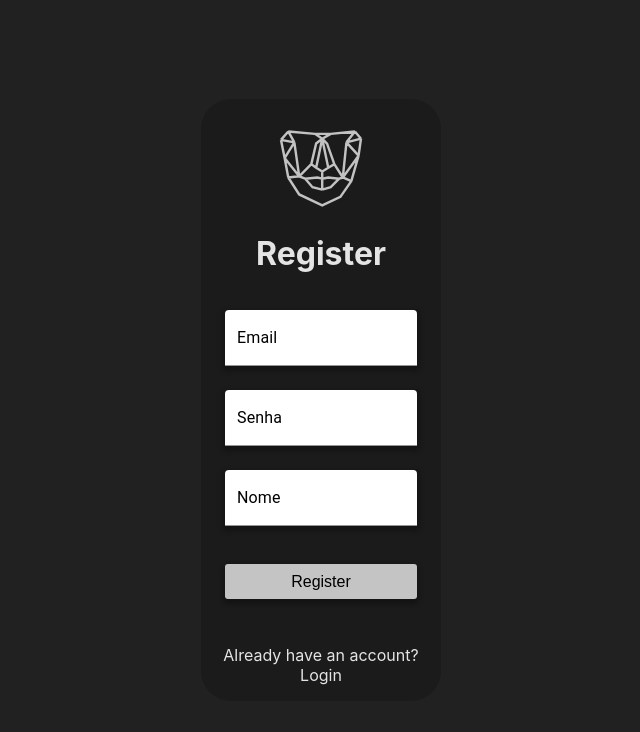
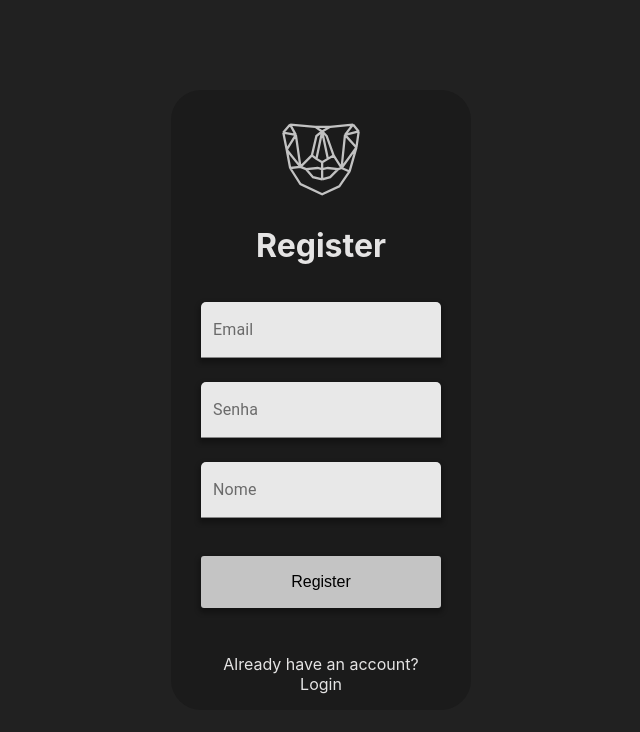
Before and after one commit to trotou/Capstone-Face-api, a React (Create React App) app: page /register in a window 1280 px wide. Shown: the top 732 px of the page, without its empty margins (319-959 px from the left). Built offline with nearby package versions, Linux system fonts and the light colour scheme.

Commit message:
Padronizando bordas - Fix TextField

```diff
--- a/package.json
+++ b/package.json
@@ -24,6 +24,7 @@
         "react-multi-carousel": "^2.6.2",
         "react-player": "^2.9.0",
         "react-router-dom": "^5.2.0",
+        "react-video-thumbnail": "0.1.3",
         "react-scripts": "4.0.3",
         "react-use-faceapi": "^1.0.1",
         "styled-components": "^5.2.3",
--- a/src/Helpers/makeStyles/index.js
+++ b/src/Helpers/makeStyles/index.js
@@ -1,6 +1,21 @@
 import { makeStyles } from '@material-ui/core';
 
 // --------------------------------------------
+
+export const InputStyles = makeStyles({
+    input: {
+        width: '80%',
+
+        borderRadius: '5px 5px 0px 0px',
+
+        boxShadow: '0 3px 5px 2px rgba(0, 0, 0, 0.3)',
+        boxSizing: 'content-box',
+
+        background: '#fff',
+        color: '#000'
+    }
+});
+
 export const TopBarStyles = makeStyles({
     header: {
         width: '100%',
--- a/src/components/LoginForm/index.js
+++ b/src/components/LoginForm/index.js
@@ -1,15 +1,18 @@
 import { useForm } from 'react-hook-form';
 import { yupResolver } from '@hookform/resolvers/yup';
 import { useHistory, Link, Redirect } from 'react-router-dom';
-import { Container, Btn, Input } from './styles';
+import { Container, Btn } from './styles';
 import { useServices } from '../../providers/Services';
 import { userLoginSchema } from '../../Helpers/Constants/schemas';
+import { TextField } from '@material-ui/core/';
+import { InputStyles } from '../../Helpers/makeStyles';
 import { DefaultButtonAnimation } from '../AnimationComponents/';
 import Logo from '../../Helpers/Assets/logo.svg';
 
 // ------------------------------------------------
 const LoginForm = () => {
     const history = useHistory();
+    const classes = InputStyles();
     const { login, auth } = useServices();
     const {
         register,
@@ -42,7 +45,8 @@ const LoginForm = () => {
             <h1>Login</h1>
 
             <form onSubmit={handleSubmit(handleForm)} data-testid="formTestId">
-                <Input
+                <TextField
+                    className={classes.input}
                     data-testid="emailLoginTestId"
                     name="email"
                     type="email"
@@ -54,7 +58,8 @@ const LoginForm = () => {
                     helperText={errors.email?.message}
                 />
 
-                <Input
+                <TextField
+                    className={classes.input}
                     data-testid="passwordTestId"
                     name="password"
                     type="password"
--- a/src/components/LoginForm/styles.js
+++ b/src/components/LoginForm/styles.js
@@ -1,38 +1,13 @@
 import styled from 'styled-components';
-
-import { TextField } from '@material-ui/core';
-
-export const Input = styled(TextField)`
-    width: 80%;
-
-    color: #fff;
-    box-shadow: 0 3px 5px 2px rgba(0, 0, 0, 0.3);
-
-    & .MuiFormLabel-root,
-    .MuiInputBase-root {
-        background: #fff;
-        color: #000;
-    }
-
-    & .MuiFormLabel-root,
-    .MuiInputBase-root:hover {
-        background: #fff;
-    }
-
-    & .Mui-focused {
-        background: none;
-        color: #000;
-    }
-`;
 
 export const Btn = styled.button`
     width: 80%;
+    height: 3.2rem;
     background: #c4c4c4;
     text-align: center;
-    border-radius: 3px;
+    border-radius: 5px;
     border: 0px;
     color: #000;
-    height: 35px;
     padding: 0 30px;
     box-shadow: 0 3px 5px 2px rgba(0, 0, 0, 0.3);
     font-size: 1rem;
@@ -42,7 +17,8 @@ export const Btn = styled.button`
 `;
 
 export const Container = styled.div`
-    width: 15rem;
+    width: 100%;
+    max-width: 300px;
     height: auto;
     text-align: center;
     display: flex;
@@ -58,7 +34,7 @@ export const Container = styled.div`
     color: #e5e4e4;
 
     .div_svg img {
-        width: 7rem;
+        width: 5rem;
         height: 5rem;
         margin-top: 30px;
 
--- a/src/components/RegisterForm/index.js
+++ b/src/components/RegisterForm/index.js
@@ -1,7 +1,9 @@
 import { useHistory, Link, Redirect } from 'react-router-dom';
 import { yupResolver } from '@hookform/resolvers/yup';
 import { useForm } from 'react-hook-form';
-import { Container, Btn, Input } from './styles';
+import { TextField } from '@material-ui/core';
+import { Container, Btn } from './styles';
+import { InputStyles } from '../../Helpers/makeStyles';
 import { useServices } from '../../providers/Services';
 import { userRegisterSchema } from '../../Helpers/Constants/schemas';
 import { DefaultButtonAnimation } from '../AnimationComponents/';
@@ -10,6 +12,7 @@ import Logo from '../../Helpers/Assets/logo.svg';
 // -------------------------------------------
 const RegisterForm = () => {
     const history = useHistory();
+    const classes = InputStyles();
     const { registerForm, auth } = useServices();
     const {
         register,
@@ -41,7 +44,8 @@ const RegisterForm = () => {
             <h1>Register</h1>
 
             <form onSubmit={handleSubmit(handleForm)} data-testid="formRegisterTestId">
-                <Input
+                <TextField
+                    className={classes.input}
                     data-testid="emailTestId"
                     name="email"
                     type="email"
@@ -52,7 +56,8 @@ const RegisterForm = () => {
                     error={!!errors.email}
                     helperText={errors.email?.message}
                 />
-                <Input
+                <TextField
+                    className={classes.input}
                     data-testid="passwordRegisterTestId"
                     name="password"
                     label="Senha"
@@ -63,7 +68,8 @@ const RegisterForm = () => {
                     error={!!errors.password}
                     helperText={errors.password?.message}
                 />
-                <Input
+                <TextField
+                    className={classes.input}
                     data-testid="userNameRegisterTestId"
                     name="name"
                     label="Nome"
--- a/src/components/RegisterForm/styles.js
+++ b/src/components/RegisterForm/styles.js
@@ -1,38 +1,13 @@
 import styled from 'styled-components';
-
-import { TextField } from '@material-ui/core';
-
-export const Input = styled(TextField)`
-    width: 80%;
-
-    color: #fff;
-    box-shadow: 0 3px 5px 2px rgba(0, 0, 0, 0.3);
-
-    & .MuiFormLabel-root,
-    .MuiInputBase-root {
-        background: #fff;
-        color: #000;
-    }
-
-    & .MuiFormLabel-root,
-    .MuiInputBase-root:hover {
-        background: #fff;
-    }
-
-    & .Mui-focused {
-        background: none;
-        color: #000;
-    }
-`;
 
 export const Btn = styled.button`
     width: 80%;
+    height: 3.2rem;
     background: #c4c4c4;
     text-align: center;
     border-radius: 3px;
     border: 0px;
     color: #000;
-    height: 35px;
     padding: 0 30px;
     box-shadow: 0 3px 5px 2px rgba(0, 0, 0, 0.3);
     font-size: 1rem;
@@ -42,7 +17,8 @@ export const Btn = styled.button`
 `;
 
 export const Container = styled.div`
-    width: 15rem;
+    width: 100%;
+    max-width: 300px;
     height: auto;
     text-align: center;
     display: flex;
@@ -58,7 +34,7 @@ export const Container = styled.div`
     color: #e5e4e4;
 
     .div_svg img {
-        width: 7rem;
+        width: 5rem;
         height: 5rem;
         margin-top: 30px;
 
--- a/src/temporary/faceVideoStyles.js
+++ b/src/temporary/faceVideoStyles.js
@@ -43,7 +43,7 @@ export const Container = styled.div`
         padding: 2%;
 
         border: none;
-        border-radius: 10px;
+        border-radius: 3px;
 
         text-align: center;
 
@@ -76,7 +76,7 @@ export const VideoContainer = styled.div`
 
     padding: 1%;
 
-    border-radius: 15px;
+    border-radius: 10px;
 
     background: #202020;
 `;
```
Also changed, not shown: 1 other file (tests, documents, lock files or other folders). Lines whose indentation alone changed are shown as unchanged.
